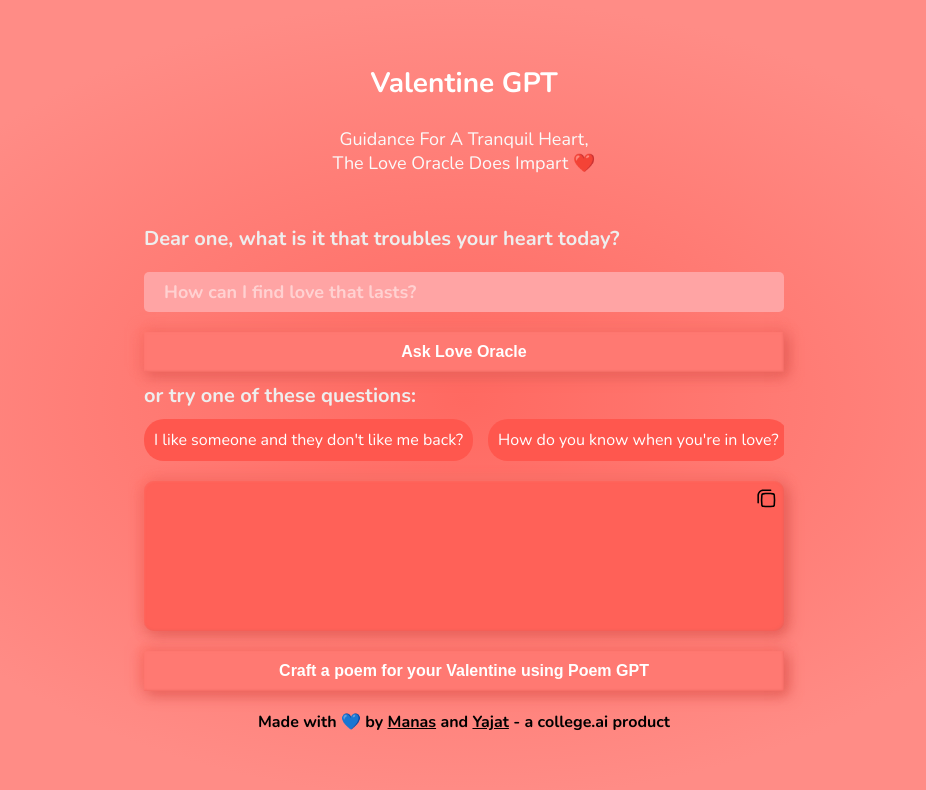
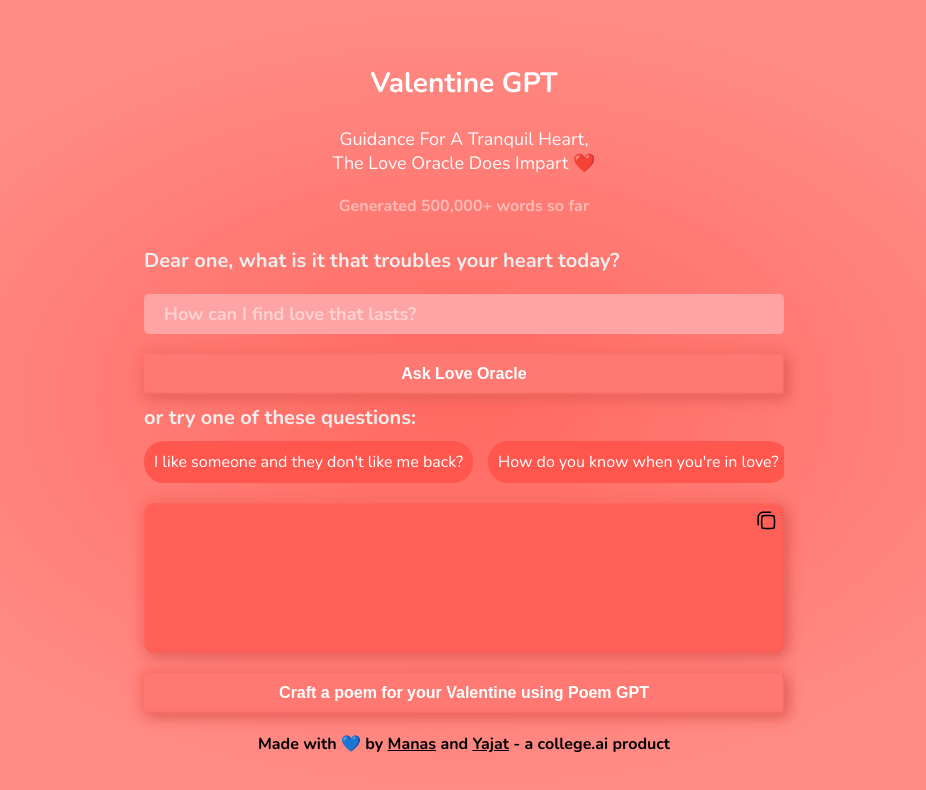
Before and after one commit to sheldor07/valentine-gpt, a React (Create React App) app: page /#/ in a window 1280 px wide. Shown: the top 790 px of the page, without its empty margins (176-1102 px from the left). Built offline with nearby package versions, Linux system fonts and the light colour scheme.

Commit message:
added word count

```diff
--- a/src/pages/loveoracle.js
+++ b/src/pages/loveoracle.js
@@ -137,6 +137,9 @@ export function LoveOracle() {
         <div className="subheader-text">
           Guidance For A Tranquil Heart,<br></br>The Love Oracle Does Impart ❤️
         </div>
+        <div className="count-text">
+          Generated 500,000+ words so far
+        </div>
       </div>
       <div className="ChatForm">
         <div className="chat-text">
--- a/src/pages/poemgpt.js
+++ b/src/pages/poemgpt.js
@@ -124,6 +124,9 @@ export function PoemGPT() {
         <div className="subheader-text">
           Generating Love,<br></br>One Word At A Time ❤️
         </div>
+        <div className="count-text">
+          Generated 500,000+ words so far
+        </div>
       </div>
       <div className="ChatForm">
         <div className="chat-text">
--- a/src/styles/styles.css
+++ b/src/styles/styles.css
@@ -136,7 +136,7 @@ form {
 
 .subheader-text {
     padding-top: 25px;
-    padding-bottom: 40px;
+    padding-bottom: 20px;
     font-family: 'Nunito';
     font-style: normal;
     font-weight: 400;
@@ -144,7 +144,16 @@ form {
     text-align: center;
     color: #FAFAFA;
 }
-
+.count-text{
+    font-weight: bold;
+    padding-bottom: 20px;
+    font-family: 'Nunito';
+    font-style: normal;
+    opacity:0.5;
+    font-size: 16px;
+    text-align: center;
+    color: #FAFAFA;
+}
 .link {
     color: #ffffff;
     text-decoration: none;
```
